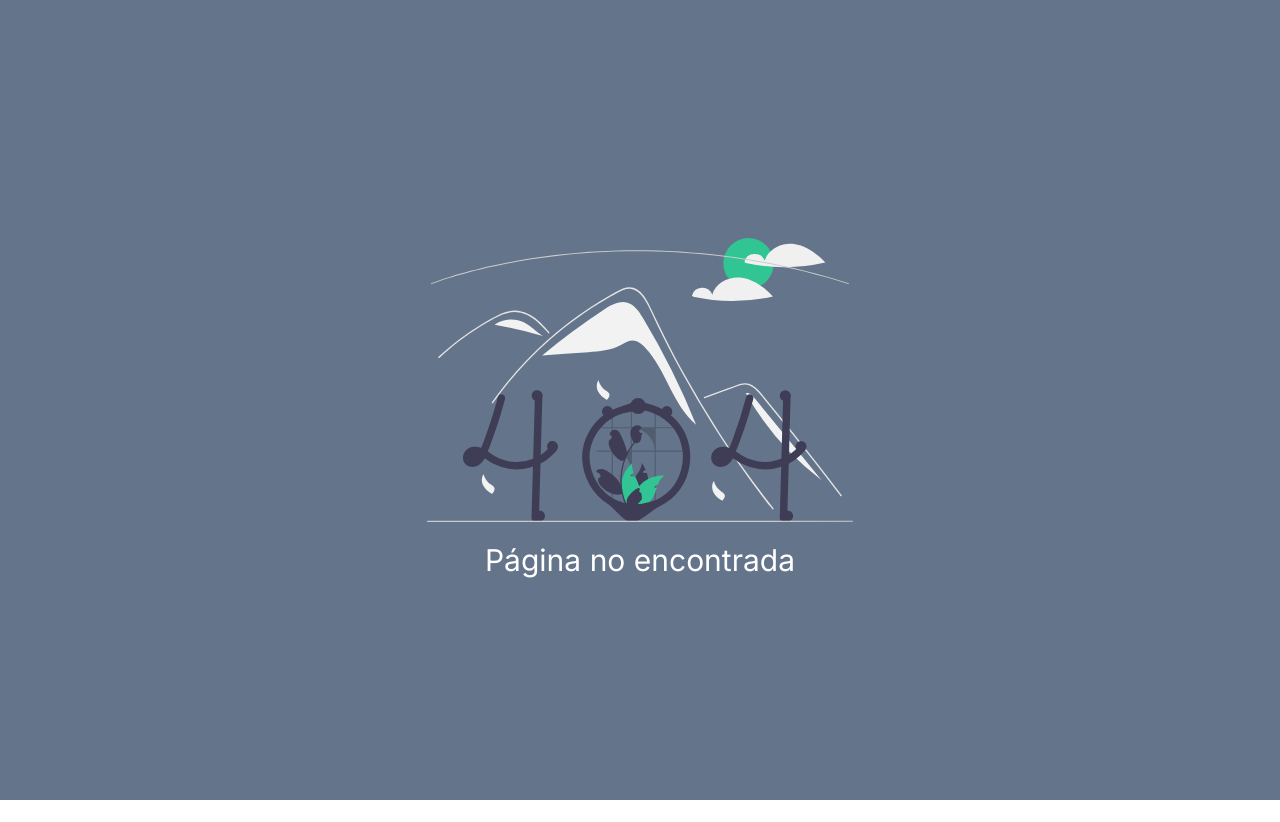
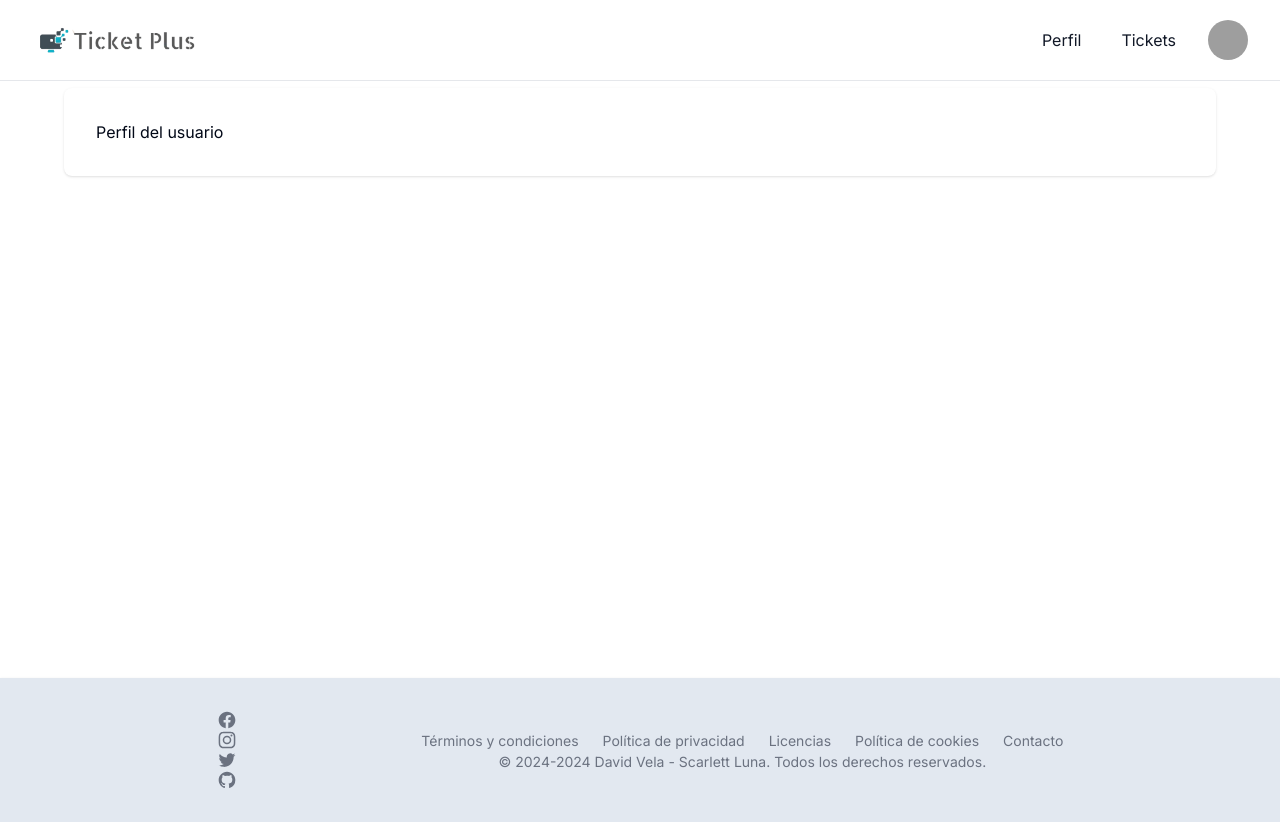
Before and after one commit to Scarlett2010/SistemaTickets, a Next.js app in the folder frontend/: page /dashboard/usuario/perfil in a window 1280 px wide. Before the commit this address had no page. Before the commit the page ends 800 px from the top, so only its background shows below. Built offline with nearby package versions, Linux system fonts and the light colour scheme; grey boxes are pictures that could not be loaded.

Commit message:
build(src/app/dashboard/): añadiendo páginas  del usuario

```diff
--- /dev/null
+++ b/frontend/src/app/dashboard/usuario/page.tsx
@@ -0,0 +1,4 @@
+async function Page() {
+  return <>Dashboard usuario</>;
+}
+export default Page;
--- /dev/null
+++ b/frontend/src/app/dashboard/usuario/perfil/page.tsx
@@ -0,0 +1,7 @@
+export default function Page() {
+  return (
+    <div>
+      <h1>Perfil del usuario</h1>
+    </div>
+  );
+}
--- /dev/null
+++ b/frontend/src/app/dashboard/usuario/tickets/page.tsx
@@ -0,0 +1,4 @@
+function Page() {
+  return <>Tickets generados por el usuario</>;
+}
+export default Page;
```
